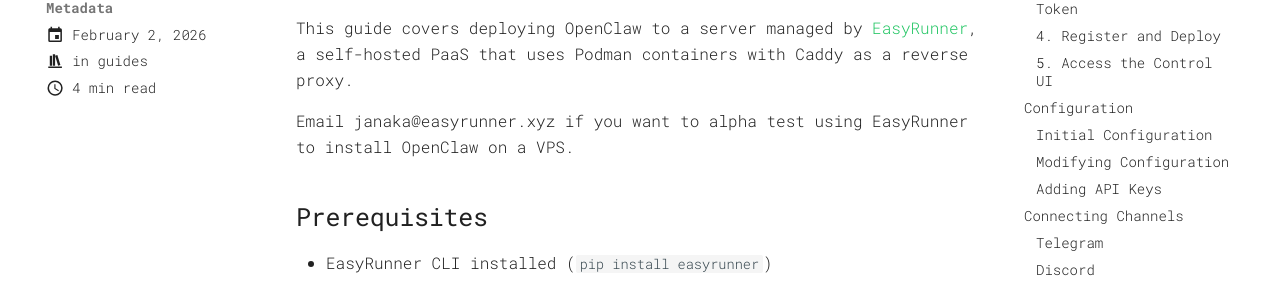
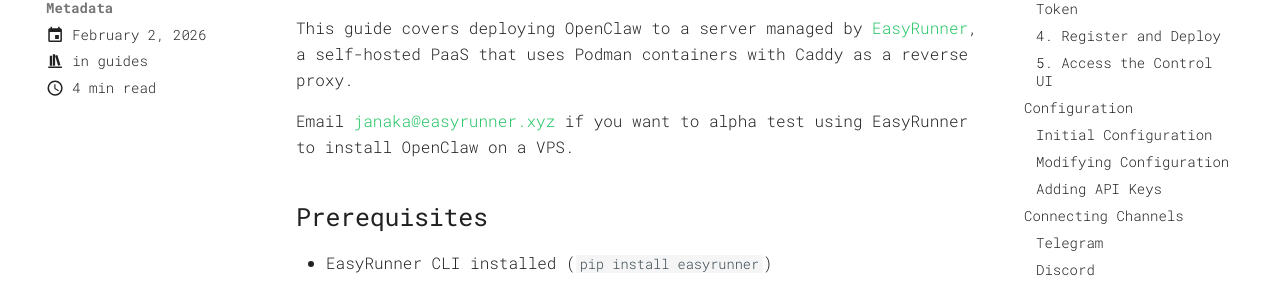
Before and after one commit to janaka/easyrunner-docs, an MkDocs documentation site: the page built from docs/blog/posts/deploying-openclaw-with-easyrunner.md, in a window 1280 px wide and 900 px high. Shown: the part 321-609 px from the top of the window. Built offline with MkDocs 1.6.1 and Material for MkDocs 9.7.7, drawn with Linux system fonts in a browser that asks for light colours; some web fonts are replaced; some of the changed lines change nothing that is shown; some of the changed text lies outside the part shown.

Commit message:
docs(deploying-openclaw): improve email link and command clarity

````diff
--- a/docs/blog/posts/deploying-openclaw-with-easyrunner.md
+++ b/docs/blog/posts/deploying-openclaw-with-easyrunner.md
@@ -16,7 +16,7 @@
 
 This guide covers deploying OpenClaw to a server managed by [EasyRunner](https://easyrunner.xyz), a self-hosted PaaS that uses Podman containers with Caddy as a reverse proxy.
 
-Email janaka@easyrunner.xyz if you want to alpha test using EasyRunner to install OpenClaw on a VPS.
+Email [janaka@easyrunner.xyz](mailto:janaka@easyrunner.xyz) if you want to alpha test using EasyRunner to install OpenClaw on a VPS.
 
 ## Prerequisites
 
@@ -87,8 +87,8 @@
 ### 4. Register and Deploy
 
 ```bash
-# Register the app with EasyRunner
-er app add openclaw . --server your-server-name
+# Register the app with EasyRunner (include your custom domain)
+er app add openclaw . --server your-server-name --domain your-domain.com
 
 # Deploy
 er app deploy openclaw your-server-name
````
